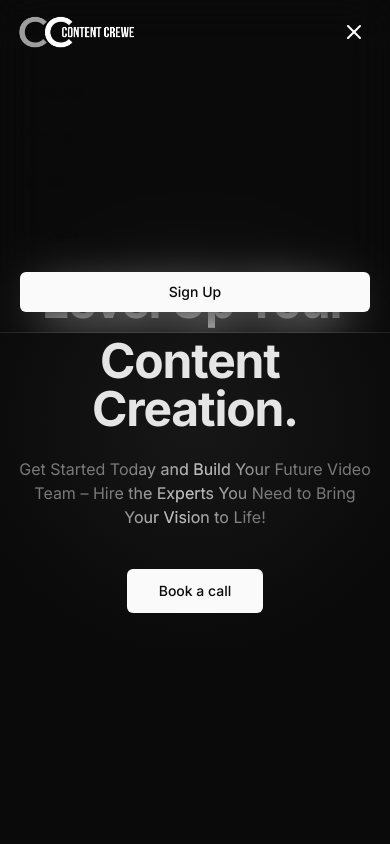
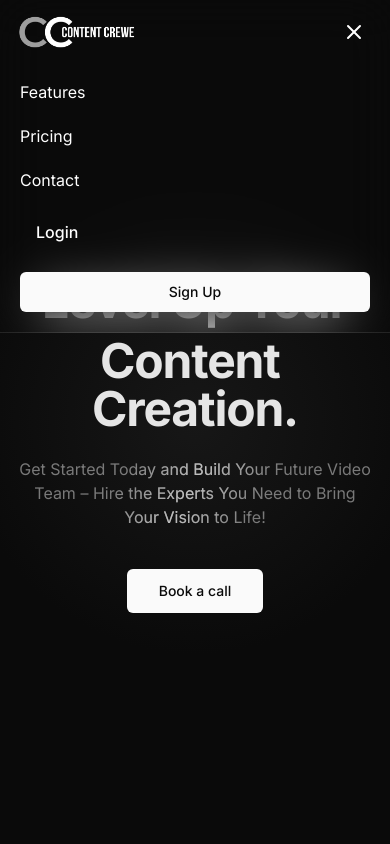
Before and after one commit to arsalanirshad57/Content-Crewe, a Next.js app: page / in a window 390 px wide. Both pictures are taken after a click on the button 354 px from the left and 32 px from the top of the page. Shown: the top 844 px of the page. Built offline with nearby package versions, Linux system fonts and the light colour scheme.

Commit message:
Fix color

```diff
--- a/src/containers/navbar.jsx
+++ b/src/containers/navbar.jsx
@@ -65,19 +65,19 @@ export function Navbar() {
           <div className='space-y-1 px-2 pb-3 pt-2'>
             <Link
               href='/features'
-              className='block px-3 py-2 text-base hover:bg-white/5'
+              className='block px-3 py-2 text-base text-white hover:bg-white/5'
             >
               Features
             </Link>
             <Link
               href='/pricing'
-              className='block px-3 py-2 text-base hover:bg-white/5'
+              className='block px-3 py-2 text-base text-white hover:bg-white/5'
             >
               Pricing
             </Link>
             <Link
               href='/contact'
-              className='block px-3 py-2 text-base hover:bg-white/5'
+              className='block px-3 py-2 text-base text-white hover:bg-white/5'
             >
               Contact
             </Link>
@@ -85,7 +85,7 @@ export function Navbar() {
               <Link href='/auth/login'>
                 <Button
                   variant='ghost'
-                  className='w-full justify-start text-base'
+                  className='w-full justify-start text-white text-base'
                 >
                   Login
                 </Button>
```
